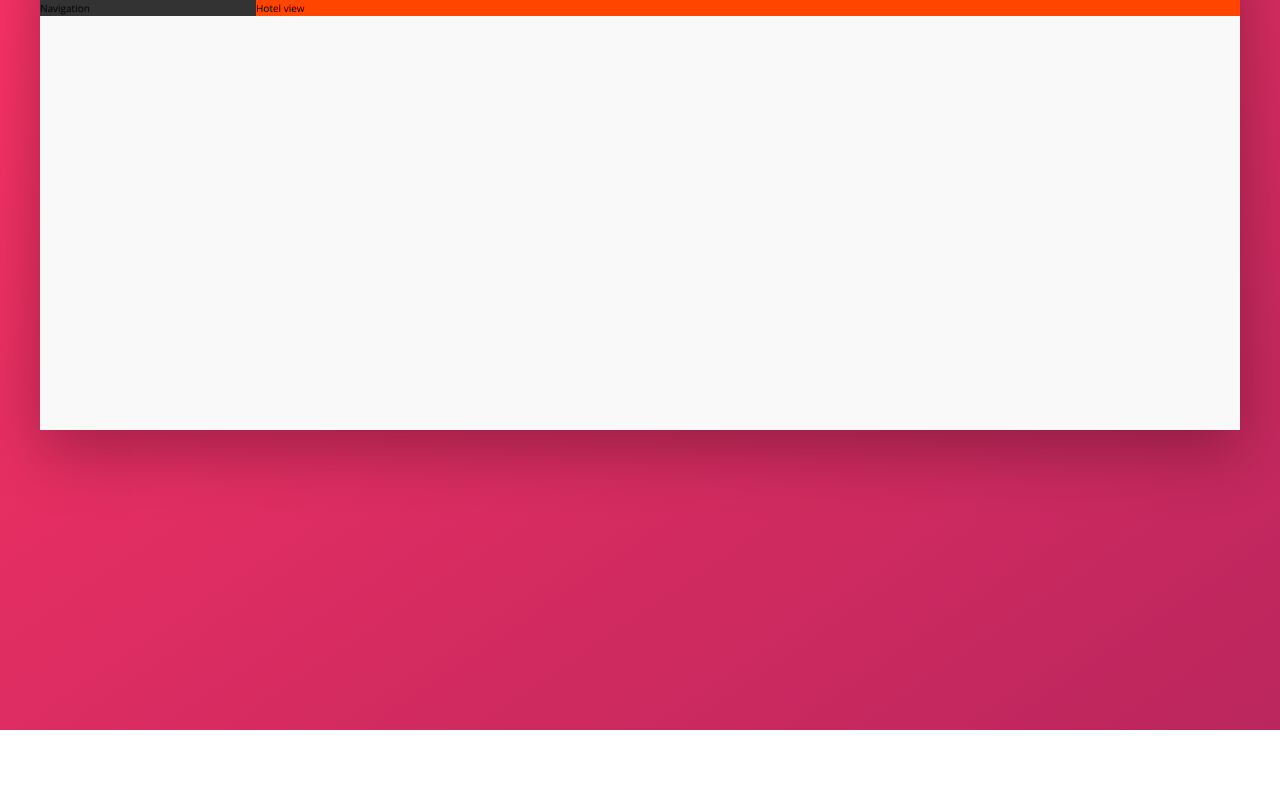
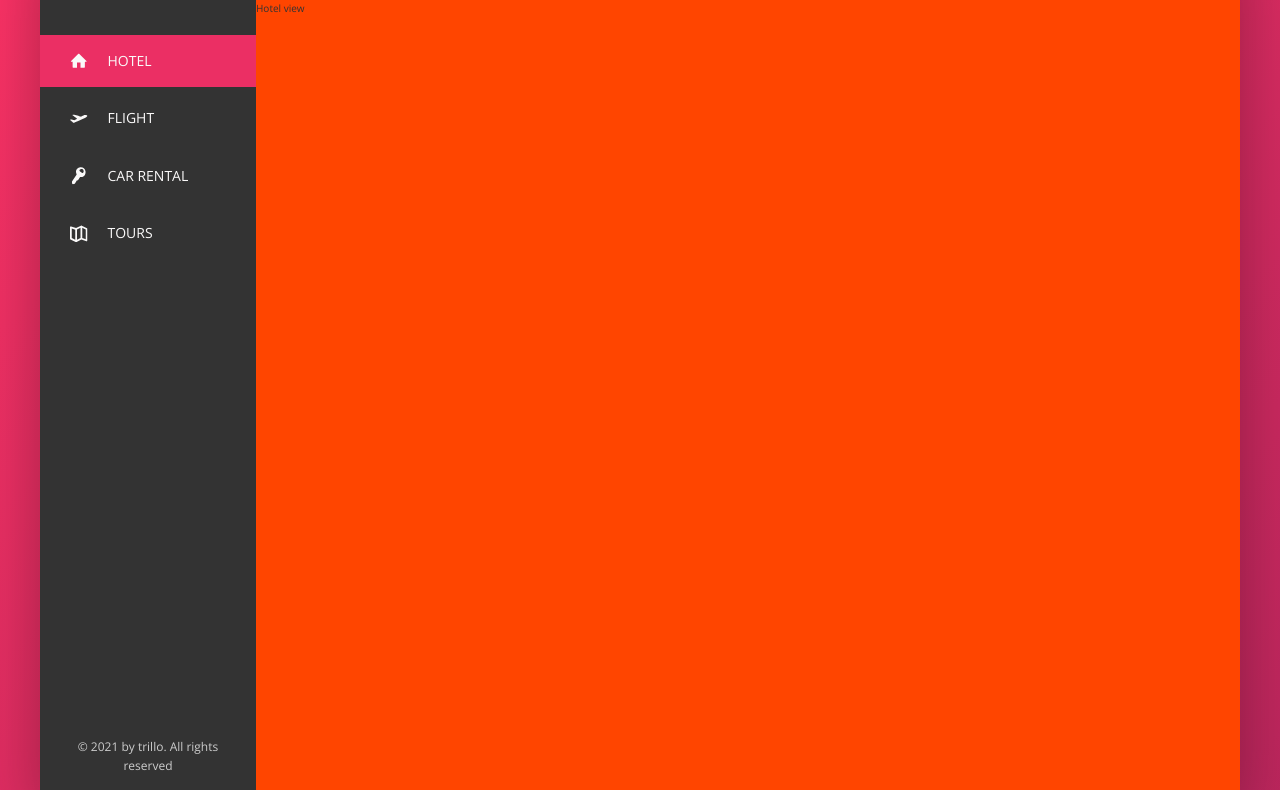
Before and after one commit to limon4ikas/trillo, a website: page index.html in a window 1280 px wide. Shown: the part 150-940 px from the top of the page. Before the commit the page ends 880 px from the top, so only its background shows below. Drawn offline with nearby package versions, Linux system fonts and the light colour scheme.

Commit message:
sidebar navigation

```diff
--- a/index.html
+++ b/index.html
@@ -56,7 +56,46 @@
         </nav>
       </header>
       <div class="content">
-        <nav class="sidebar">Navigation</nav>
+        <nav class="sidebar">
+          <ul class="side-nav">
+            <li class="side-nav__item side-nav__item--active">
+              <a href="#" class="side-nav__link">
+                <svg class="side-nav__icon">
+                  <use xlink:href="img/sprite.svg#icon-home"></use>
+                </svg>
+                <span>Hotel</span>
+              </a>
+            </li>
+
+            <li class="side-nav__item">
+              <a href="#" class="side-nav__link">
+                <svg class="side-nav__icon">
+                  <use xlink:href="img/sprite.svg#icon-aircraft-take-off"></use>
+                </svg>
+                <span>Flight</span>
+              </a>
+            </li>
+
+            <li class="side-nav__item">
+              <a href="#" class="side-nav__link">
+                <svg class="side-nav__icon">
+                  <use xlink:href="img/sprite.svg#icon-key"></use>
+                </svg>
+                <span>Car Rental</span>
+              </a>
+            </li>
+
+            <li class="side-nav__item">
+              <a href="#" class="side-nav__link">
+                <svg class="side-nav__icon">
+                  <use xlink:href="img/sprite.svg#icon-map"></use>
+                </svg>
+                <span>Tours</span>
+              </a>
+            </li>
+          </ul>
+          <div class="legal">&copy; 2021 by trillo. All rights reserved</div>
+        </nav>
         <main class="hotel-view">Hotel view</main>
       </div>
     </div>
--- a/sass/_base.scss
+++ b/sass/_base.scss
@@ -32,7 +32,7 @@ body {
   font-family: 'Open Sans', sans-serif;
   font-weight: 400;
   line-height: 1.6;
-  color: var(--grey-dark-2);
+  color: var(--color-grey-dark-1);
 
   background-image: linear-gradient(
     to right bottom,
--- a/sass/_components.scss
+++ b/sass/_components.scss
@@ -115,3 +115,72 @@
     margin-right: 1rem;
   }
 }
+
+/*========== SIDE NAV ==========*/
+
+.side-nav {
+  font-size: 1.4rem;
+  list-style: none;
+  margin-top: 3.5rem;
+
+  &__item {
+    position: relative;
+
+    &:not(:last-child) {
+      margin-bottom: 0.5rem;
+    }
+  }
+
+  &__item::before {
+    content: '';
+    position: absolute;
+    top: 0;
+    left: 0;
+    height: 100%;
+    width: 3px;
+    background-color: var(--color-primary);
+    transform: scaleY(0);
+    transition: transform 0.2s, width 0.4s cubic-bezier(1, 0, 0, 1) 0.2s,
+      background-color 0.1s;
+  }
+
+  &__item:hover::before,
+  &__item--active::before {
+    transform: scaleY(1);
+    width: 100%;
+  }
+
+  &__item:active::before {
+    background-color: var(--color-primary-light);
+  }
+
+  &__link:link,
+  &__link:visited {
+    color: var(--color-grey-light-1);
+    text-decoration: none;
+    text-transform: uppercase;
+    display: block;
+    padding: 1.5rem 3rem;
+    position: relative;
+    z-index: 10;
+
+    display: flex;
+    align-items: center;
+  }
+
+  &__icon {
+    width: 1.75rem;
+    height: 1.75rem;
+    margin-right: 2rem;
+    fill: currentColor;
+  }
+}
+
+/*========== LEGAL TEXT ==========*/
+
+.legal {
+  font-size: 1.2rem;
+  color: var(--color-grey-light-4);
+  text-align: center;
+  padding: 2.5rem;
+}
--- a/sass/_layout.scss
+++ b/sass/_layout.scss
@@ -27,11 +27,18 @@
   background-color: var(--color-grey-dark-1);
 
   flex: 0 0 18%;
+
+  display: flex;
+  flex-direction: column;
+  justify-content: space-between;
 }
 
 .hotel-view {
   background-color: #fff;
+
+  //TODO REMOVE
   background-color: orangered;
+  height: 80rem;
 
   flex: 1;
 }
```
Also changed, not shown: css/style.css.
